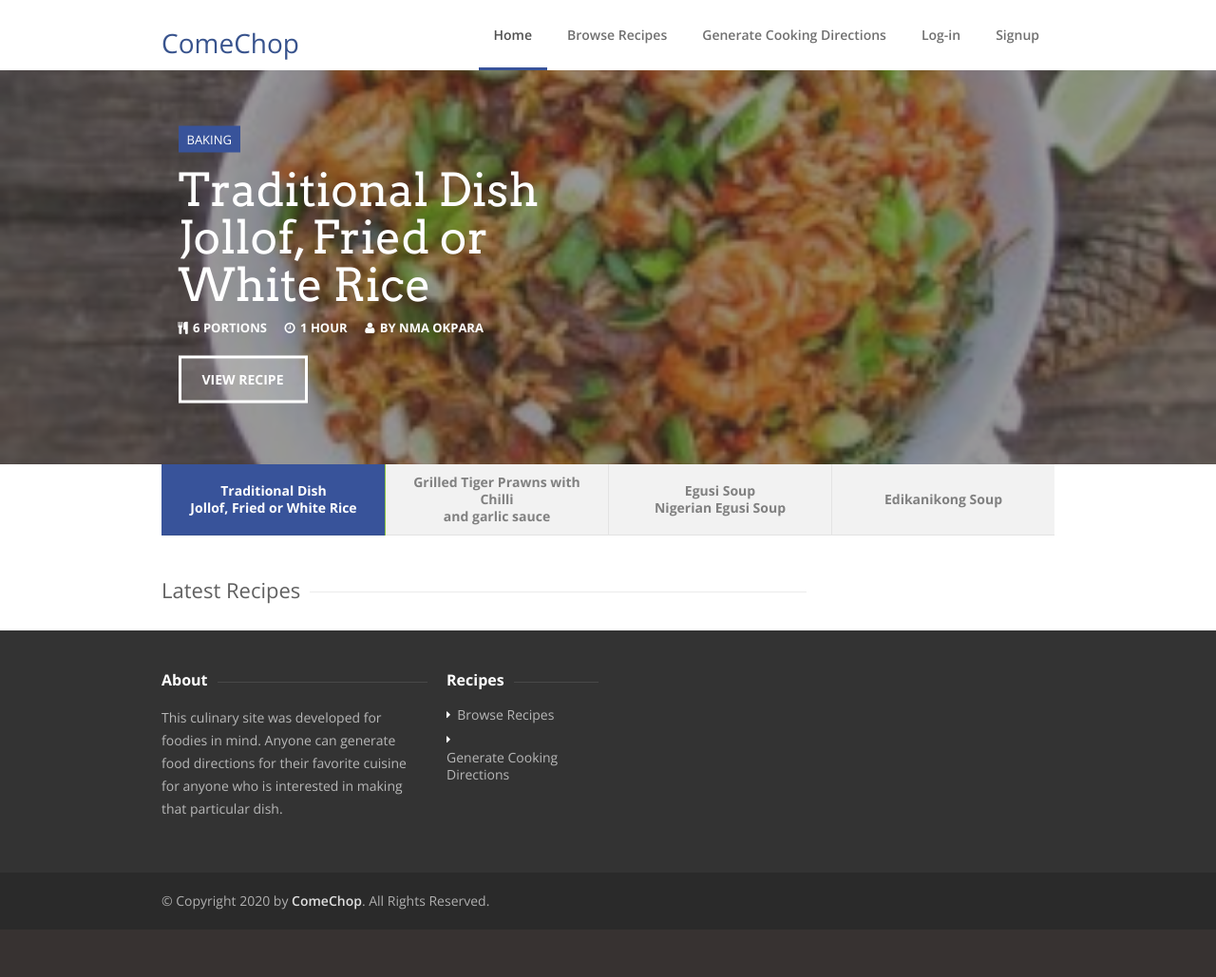
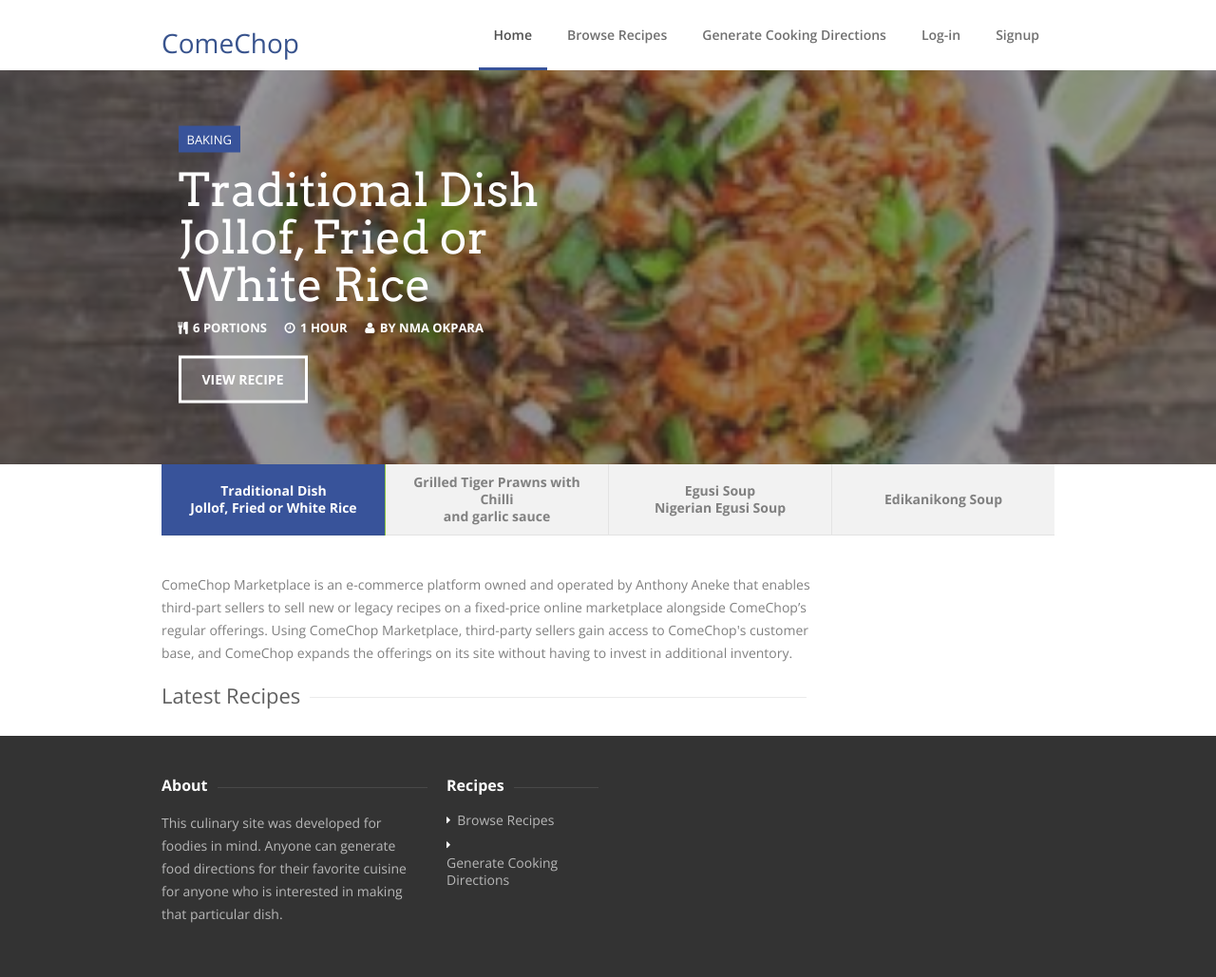
Before and after one commit to akshaynorth/Djangomilestoneproject, a Django app: page /recipe/ in a window 1280 px wide. Shown: the top 1029 px of the page at 95% size. Before the commit the page ends 979 px from the top, so only its background shows below. Run offline with Django 3.2, Linux system fonts and the light colour scheme; data that the repository does not hold is empty.

Commit message:
Add recipe site purpose paragraph to home page

```diff
--- a/pages/templates/index.html
+++ b/pages/templates/index.html
@@ -183,7 +183,12 @@
 
 	<!-- Masonry -->
 	<div class="twelve columns">
-
+		<p>
+			ComeChop Marketplace is an e-commerce platform owned and operated by Anthony Aneke that enables third-part
+			sellers to sell new or legacy recipes on a fixed-price online marketplace alongside ComeChop’s regular
+			offerings. Using ComeChop Marketplace, third-party sellers gain access to ComeChop's customer base, and
+			ComeChop expands the offerings on its site without having to invest in additional inventory.
+		</p>
 		<!-- Headline -->
  		<h3 class="headline">Latest Recipes</h3>
 		<span class="line rb margin-bottom-35"></span>
```
